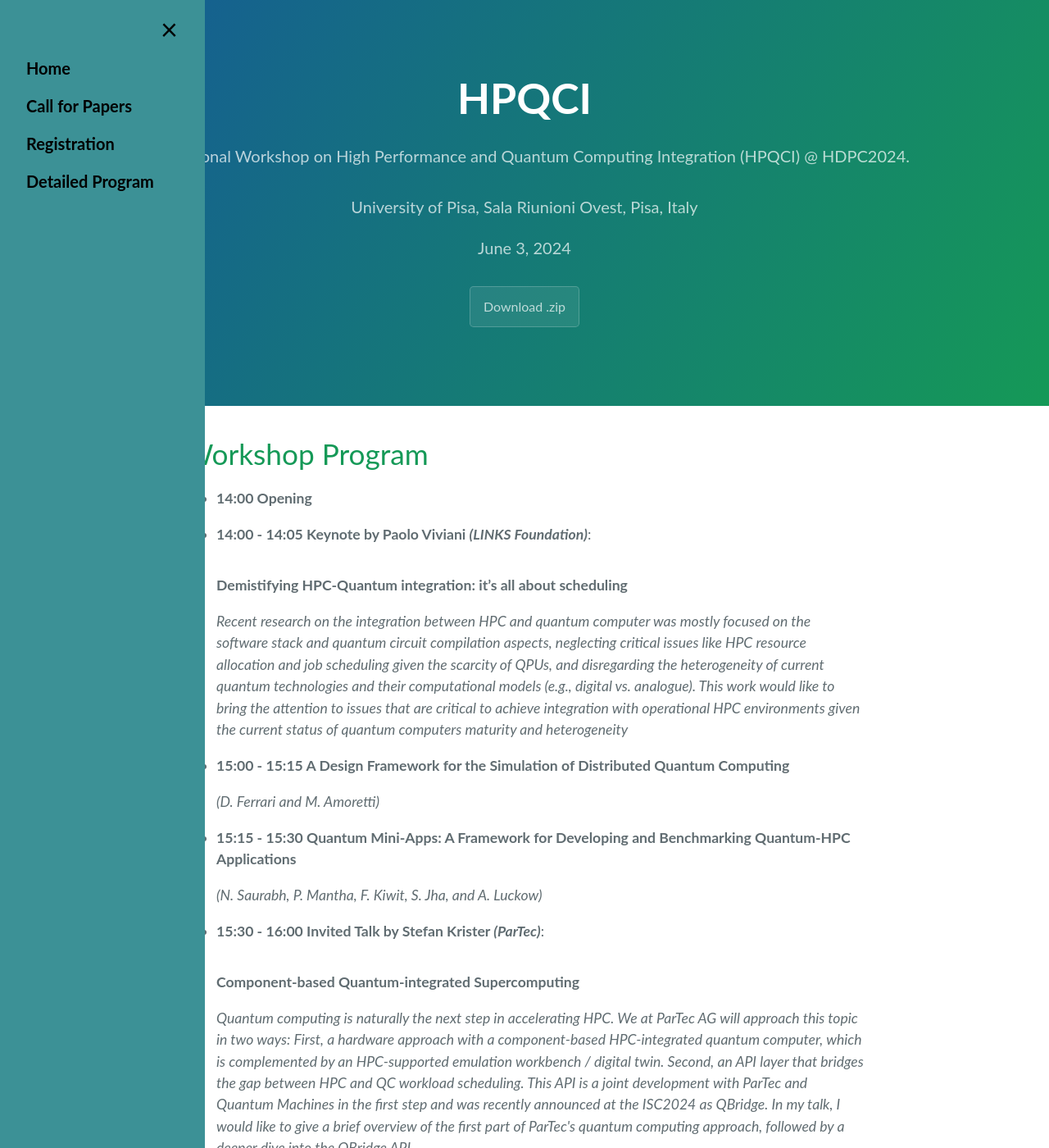
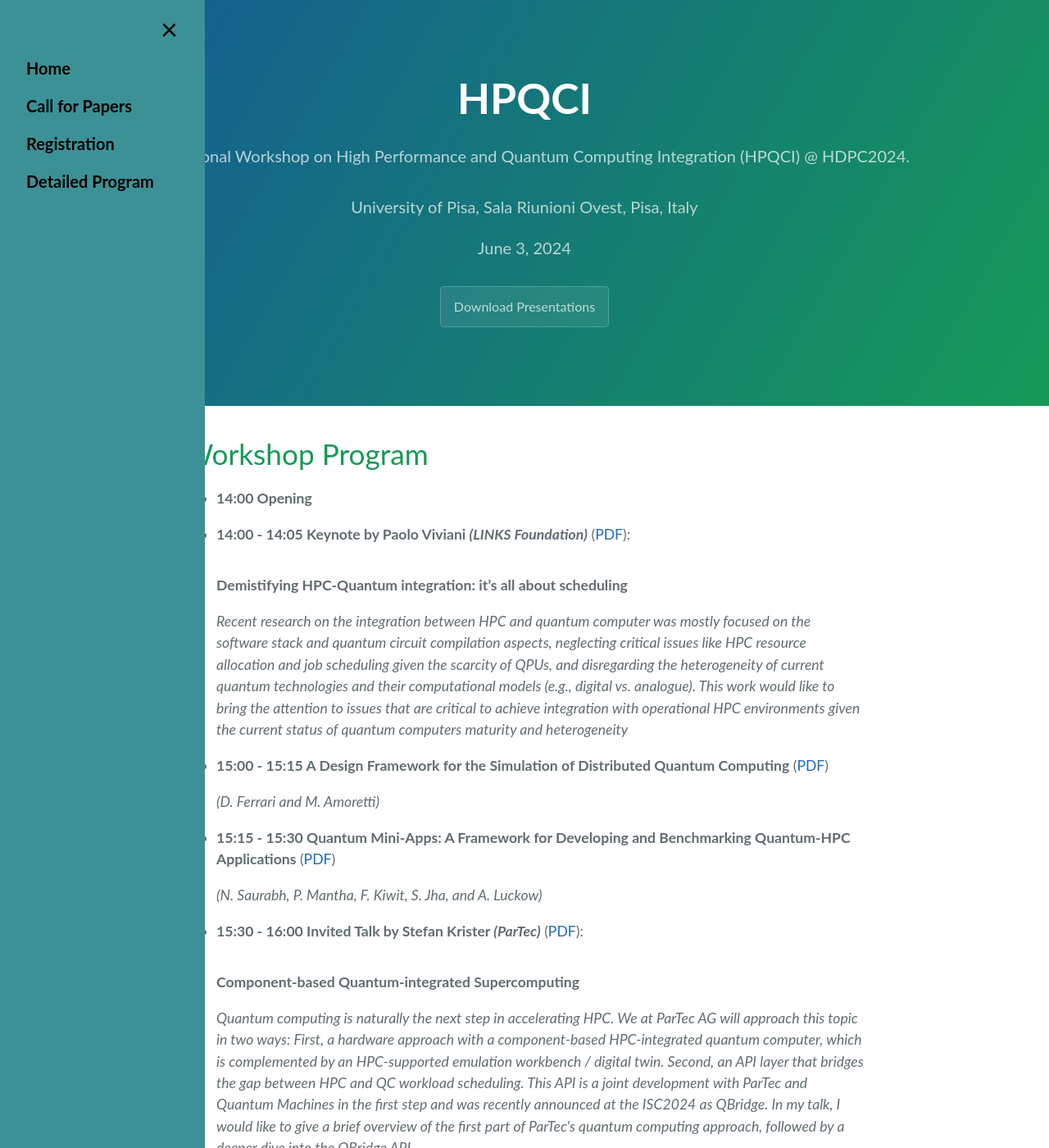
Before and after one commit to HPQCI/HPQCI.github.io, a Jekyll site: the page built from program.md, in a window 1280 px wide and 1400 px high. Shown: the whole window at 82% size. Built offline with Jekyll 4.4.1, drawn with Linux system fonts in a browser that asks for light colours.

Commit message:
integrate presentations

```diff
--- a/_layouts/default.html
+++ b/_layouts/default.html
@@ -82,7 +82,7 @@
         <a href="{{ site.github.repository_url }}" class="btn">View on GitHub</a>
       {% endif %}
       {% if site.show_downloads %}
-        <a href="{{ site.download_url }}" class="btn">Download .zip</a>
+        <a href="{{ site.download_url }}" class="btn">Download Presentations</a>
         <!--<a href="{{ site.github.tar_url }}" class="btn">Download .tar.gz</a>-->
       {% endif %}
     </header>
--- a/program.md
+++ b/program.md
@@ -12,23 +12,23 @@ title: Workshop Program
 	</li>
 	<li>
 		<p style="display:inline-block;">
-		  <b>14:00 - 14:05  Keynote by Paolo Viviani <i>(LINKS Foundation)</i></b>:</p>
+		  <b>14:00 - 14:05  Keynote by Paolo Viviani <i>(LINKS Foundation)</i></b> (<a href="https://github.com/HPQCI/HPQCI.github.io/raw/main/downloads/P_Viviani-HPQCI_keynote.pdf">PDF</a>):</p>
 		  <p><b>Demistifying HPC-Quantum integration: it’s all about scheduling</b></p>
 		  <p><i>Recent research on the integration between HPC and quantum computer was mostly focused on the software stack and quantum circuit compilation aspects, neglecting critical issues like HPC resource allocation and job scheduling given the scarcity of QPUs, and disregarding the heterogeneity of current quantum technologies and their computational models (e.g., digital vs. analogue). This work would like to bring the attention to issues that are critical to achieve integration with operational HPC environments given the current status of quantum computers maturity and heterogeneity</i></p>
 	</li>
 	<li>
 		<p>
-		  <b>15:00 - 15:15  A Design Framework for the Simulation of Distributed Quantum Computing</b></p>
+		  <b>15:00 - 15:15  A Design Framework for the Simulation of Distributed Quantum Computing</b> (<a href="https://github.com/HPQCI/HPQCI.github.io/raw/main/downloads/D_Ferrari-HPQCI_speaker1.pdf">PDF</a>)</p>
 		  <p><i>(D. Ferrari and M. Amoretti)</i></p>
 	</li>
 	<li>
 		<p>
-		  <b>15:15 - 15:30  Quantum Mini-Apps: A Framework for Developing and Benchmarking Quantum-HPC Applications</b></p>
+		  <b>15:15 - 15:30  Quantum Mini-Apps: A Framework for Developing and Benchmarking Quantum-HPC Applications</b> (<a href="https://github.com/HPQCI/HPQCI.github.io/raw/main/downloads/N_Saurabh-HPQCI_speaker2.pdf">PDF</a>)</p>
 		  <p><i>(N. Saurabh, P. Mantha, F. Kiwit, S. Jha, and A. Luckow)</i></p>
 	</li>
 	<li>
 		<p style="display:inline-block;">
-		  <b>15:30 - 16:00  Invited Talk by Stefan Krister <i>(ParTec)</i></b>:
+		  <b>15:30 - 16:00  Invited Talk by Stefan Krister <i>(ParTec)</i></b> (<a href="https://github.com/HPQCI/HPQCI.github.io/raw/main/downloads/S_Kister-HPQCI_invited1.pdf">PDF</a>):
 		</p>
 		<p>
 		  <b>Component-based Quantum-integrated Supercomputing</b>
@@ -38,7 +38,7 @@ title: Workshop Program
 	<li><b>16:00 - 16:30  Coffee Break</b></li>
 	<li>
 		<p style="display:inline-block;">
-		  <b>16:30 - 17:00  Invited Talk by Stefano Markidis <i>(KTH Royal Institute of Technology)</i></b>:
+		  <b>16:30 - 17:00  Invited Talk by Stefano Markidis <i>(KTH Royal Institute of Technology)</i></b> (<a href="https://github.com/HPQCI/HPQCI.github.io/raw/main/downloads/S_Markidis-HPQCI_invited2.pdf">PDF</a>):
 		</p>
 		<p>
 		  <b>Moving Beyond QPU as an Accelerator: Embracing Non-Von Neumann and Physics-Based Approaches in Quantum Programming Models</b>
```
